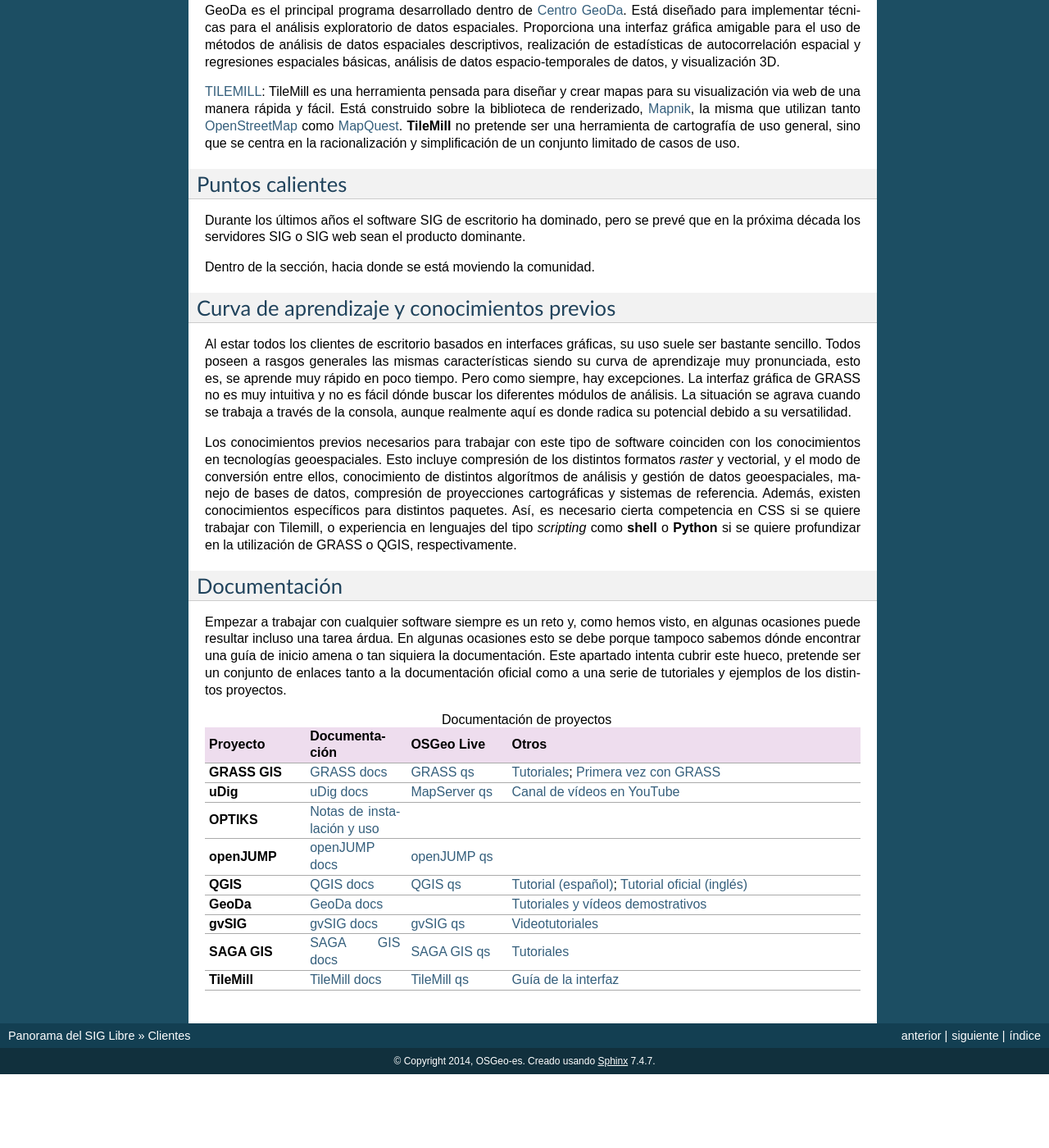
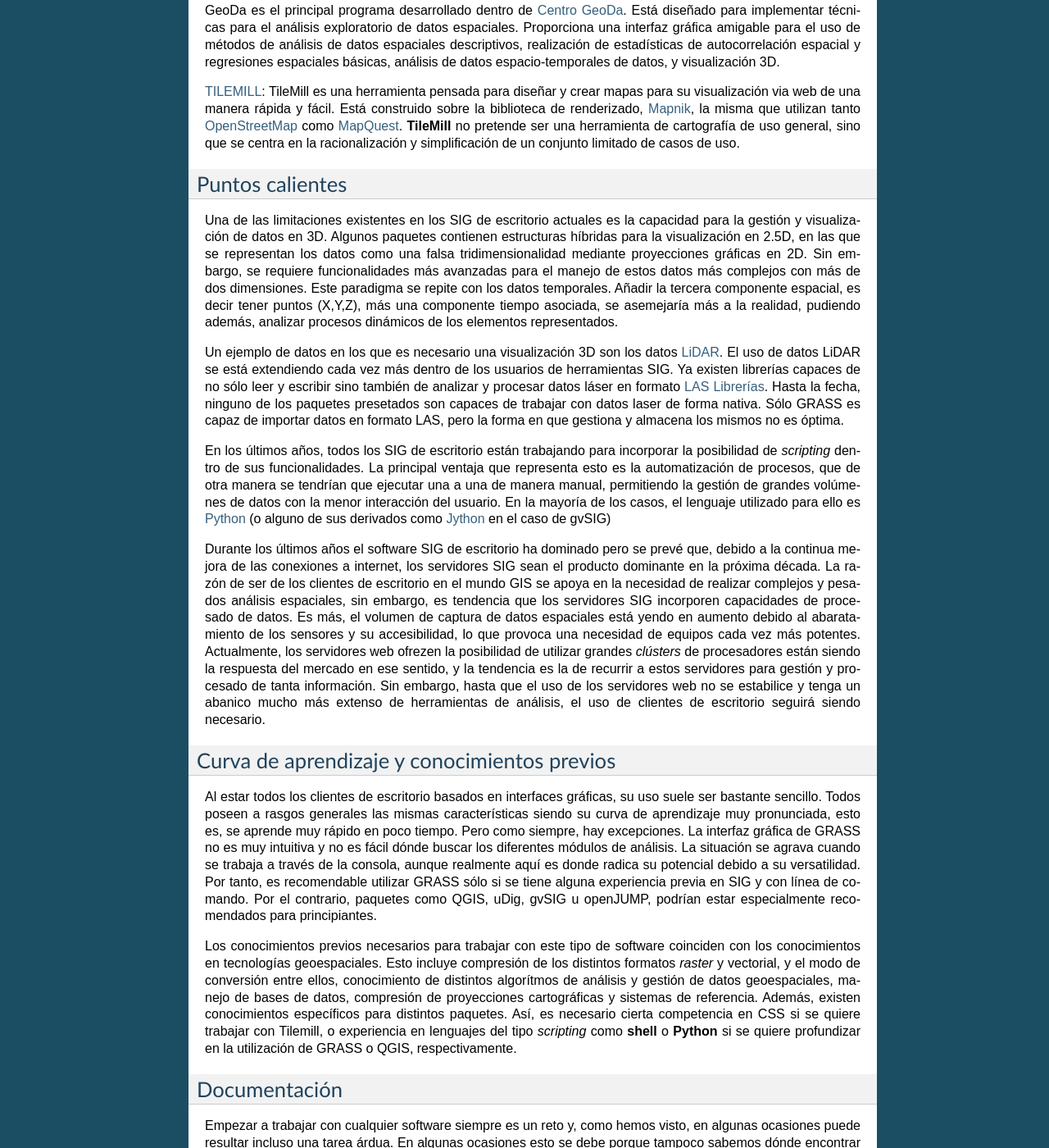
Before and after one commit to OSGeo-ES/panorama-siglibre8, a Sphinx documentation site: the page built from source/clientes/index.rst, in a window 1280 px wide and 1400 px high, scrolled down 3750 px. Shown: the whole window at 82% size. Built offline with Sphinx 7.4.7, drawn with Linux system fonts in a browser that asks for light colours; before the commit the page ends 5060 px from its top, so only the background shows below that.

Commit message:
[clientes] Actualizado "Puntos calientes"

```diff
--- a/source/clientes/index.rst
+++ b/source/clientes/index.rst
@@ -140,17 +140,25 @@
 Puntos calientes
 ----------------
 
-Durante los últimos años el software SIG de escritorio ha dominado, pero se prevé que en la próxima década los servidores SIG o SIG web sean el producto dominante.
+Una de las limitaciones existentes en los SIG de escritorio actuales es la capacidad para la gestión y visualización de datos en 3D. Algunos paquetes contienen estructuras híbridas para la visualización en 2.5D, en las que se representan los datos como una falsa tridimensionalidad mediante proyecciones gráficas en 2D. Sin embargo, se requiere funcionalidades más avanzadas para el manejo de estos datos más complejos con más de dos dimensiones. Este paradigma se repite con los datos temporales. Añadir la tercera componente espacial, es decir tener puntos (X,Y,Z), más una componente tiempo asociada, se asemejaría más a la realidad, pudiendo además, analizar procesos dinámicos de los elementos representados.
 
+Un ejemplo de datos en los que es necesario una visualización 3D son los datos LiDAR_. El uso de datos LiDAR se está extendiendo cada vez más dentro de los usuarios de herramientas SIG. Ya existen librerías capaces de no sólo leer y escribir sino también de analizar y procesar datos láser en formato LAS_ :ref:`librerias`. Hasta la fecha, ninguno de los paquetes presetados son capaces de trabajar con datos laser de forma nativa. Sólo GRASS es capaz de importar datos en formato LAS, pero la forma en que gestiona y almacena los mismos no es óptima.
 
-Dentro de la sección, hacia donde se está moviendo la comunidad.
+.. _LiDAR: http://es.wikipedia.org/wiki/LIDAR
+.. _LAS: http://www.asprs.org/Committee-General/LASer-LAS-File-Format-Exchange-Activities.html
 
+En los últimos años, todos los SIG de escritorio están trabajando para incorporar la posibilidad de *scripting* dentro de sus funcionalidades. La principal ventaja que representa esto es la automatización de procesos, que de otra manera se tendrían que ejecutar una a una de manera manual, permitiendo la gestión de grandes volúmenes de datos con la menor interacción del usuario. En la mayoría de los casos, el lenguaje utilizado para ello es Python_ (o alguno de sus derivados como Jython_ en el caso de gvSIG)
+
+..  _Python: https://www.python.org/
+..  _Jython: http://www.jython.org/
+
+Durante los últimos años el software SIG de escritorio ha dominado pero se prevé que, debido a la continua mejora de las conexiones a internet, los servidores SIG sean el producto dominante en la próxima década. La razón de ser de los clientes de escritorio en el mundo GIS se apoya en la necesidad de realizar complejos y pesados análisis espaciales, sin embargo, es tendencia que los servidores SIG incorporen capacidades de procesado de datos. Es más, el volumen de captura de datos espaciales está yendo en aumento debido al abaratamiento de los sensores y su accesibilidad, lo que provoca una necesidad de equipos cada vez más potentes. Actualmente, los servidores web ofrezen la posibilidad de utilizar grandes *clústers* de procesadores están siendo la respuesta del mercado en ese sentido, y la tendencia es la de recurrir a estos servidores para gestión y procesado de tanta información. Sin embargo, hasta que el uso de los servidores web no se estabilice y tenga un abanico mucho más extenso de herramientas de análisis, el uso de clientes de escritorio seguirá siendo necesario.
 
 
 Curva de aprendizaje y conocimientos previos
 --------------------------------------------
 
-Al estar todos los clientes de escritorio basados en interfaces gráficas, su uso suele ser bastante sencillo. Todos poseen a rasgos generales las mismas características siendo su curva de aprendizaje muy pronunciada, esto es, se aprende muy rápido en poco tiempo. Pero como siempre, hay excepciones. La interfaz gráfica de GRASS no es muy intuitiva y no es fácil dónde buscar los diferentes módulos de análisis. La situación se agrava cuando se trabaja a través de la consola, aunque realmente aquí es donde radica su potencial debido a su versatilidad.
+Al estar todos los clientes de escritorio basados en interfaces gráficas, su uso suele ser bastante sencillo. Todos poseen a rasgos generales las mismas características siendo su curva de aprendizaje muy pronunciada, esto es, se aprende muy rápido en poco tiempo. Pero como siempre, hay excepciones. La interfaz gráfica de GRASS no es muy intuitiva y no es fácil dónde buscar los diferentes módulos de análisis. La situación se agrava cuando se trabaja a través de la consola, aunque realmente aquí es donde radica su potencial debido a su versatilidad. Por tanto, es recomendable utilizar GRASS sólo si se tiene alguna experiencia previa en SIG y con línea de comando. Por el contrario, paquetes como QGIS, uDig, gvSIG u openJUMP, podrían estar especialmente recomendados para principiantes.
 
 Los conocimientos previos necesarios para trabajar con este tipo de software coinciden con los conocimientos en tecnologías geoespaciales. Esto incluye compresión de los distintos formatos *raster* y vectorial, y el modo de conversión entre ellos, conocimiento de distintos algorítmos de análisis y gestión de datos geoespaciales, manejo de bases de datos, compresión de proyecciones cartográficas y sistemas de referencia. Además, existen conocimientos específicos para distintos paquetes. Así, es necesario cierta competencia en CSS si se quiere trabajar con Tilemill, o experiencia en lenguajes del tipo *scripting* como **shell** o **Python** si se quiere profundizar en la utilización de GRASS o QGIS, respectivamente.
 
--- a/source/librerias/index.rst
+++ b/source/librerias/index.rst
@@ -53,7 +55,9 @@
 .. note:: Dentro de la sección, hacia donde se está moviendo la comunidad.
 .. todo:: Queda hablar de routing
 
-Últimamente, la tecnología LiDAR está en auje y cada vez aparecen más librerías que ofrecen la posibilidad de trabajar con datos LiDAR en el formato LAS. Algunas también incorporan conjuntos herramientas para el procesado y análisis de datos. Estas herramientas suelen aparecer como comandos de consola para favorecer el desarrollos de *scripts*. Con el objetivo de favorecer la programación de sencillos programas, todas incorporan *bindings* en python. Para permitir un uso más sencillo y cómodo la comunidad está haciendo esfuerzos en la creación interfaces gráficas y en la incorporación de forma nativa de lectura y escritura de datos láser en clientes de escritorio como QGIS o GRASS.
+Últimamente, la tecnología LiDAR está en auje y cada vez aparecen más librerías que ofrecen la posibilidad de trabajar con datos LiDAR en el formato LAS_. Algunas también incorporan conjuntos herramientas para el procesado y análisis de datos. Estas herramientas suelen aparecer como comandos de consola para favorecer el desarrollos de *scripts*. Con el objetivo de favorecer la creación de sencillos programas, los esfuerzos se están centrando en incorporan *bindings* en python. Para permitir un uso más sencillo y cómodo la comunidad está haciendo esfuerzos en la creación interfaces gráficas y en la incorporación de forma nativa de lectura y escritura de datos láser en clientes de escritorio como QGIS o GRASS.
+
+.. _LAS: http://www.asprs.org/Committee-General/LASer-LAS-File-Format-Exchange-Activities.html
 
 Respecto al **geoprocesamiento**, probablemente, los avances más significativos se están realizando en la abstración de las librerías clásicas con el objetivo de facilitar su uso de cara a los desarrolladores. Dentro de este grupo se enmcuentran GeoScript, Shapely o  GeoBatch.
 
```
Also changed, not shown: other parts of source/librerias/index.rst (+2 -0 lines).
